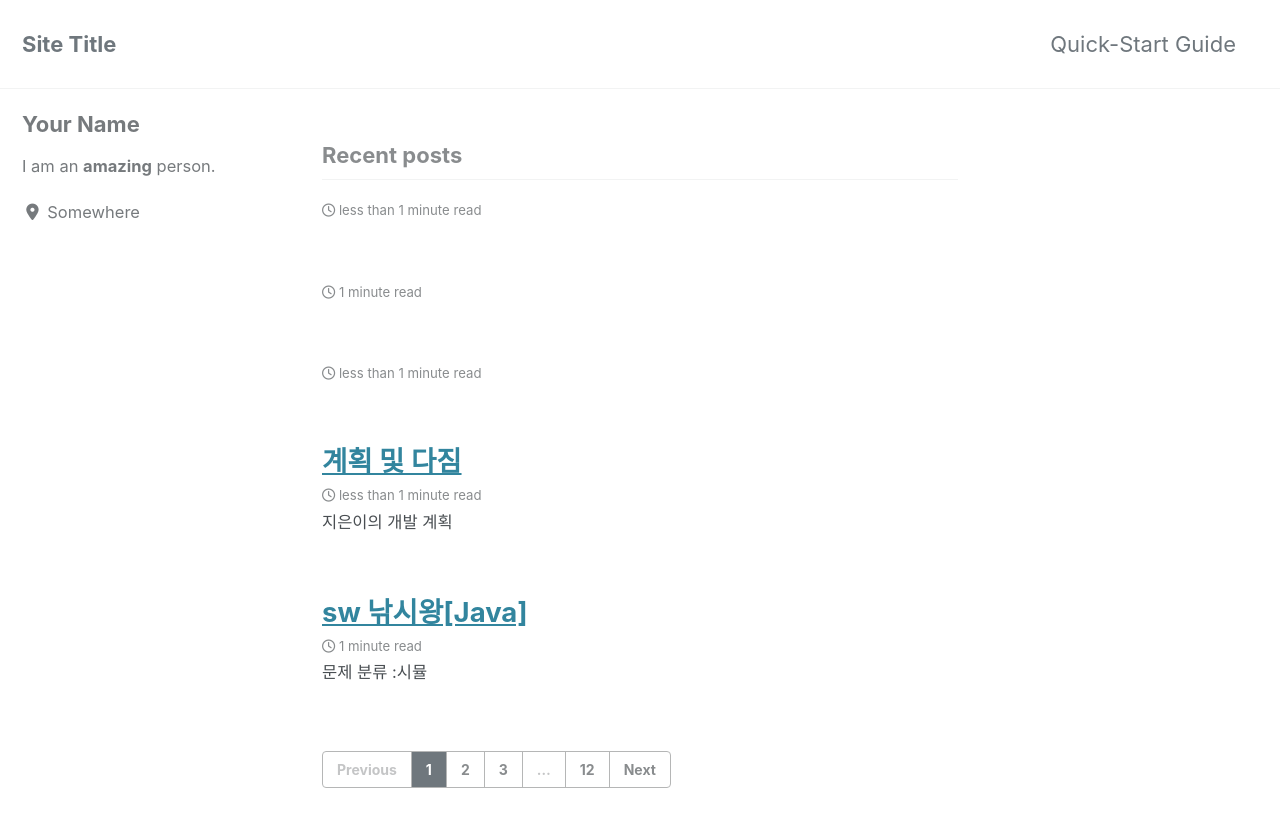
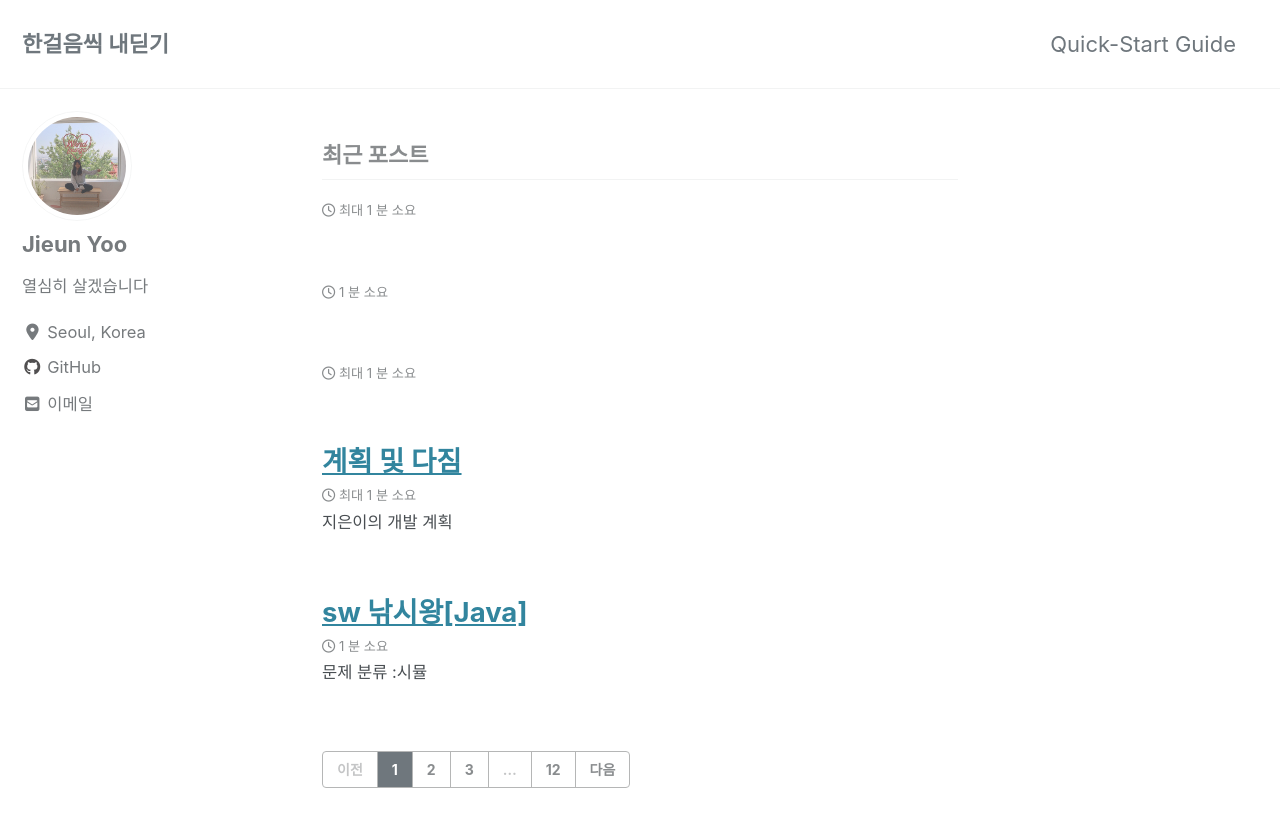
Before and after one commit to YuJieun/YuJieun.github.io, a Jekyll site: the page built from index.html, in a window 1280 px wide and 900 px high. Shown: the top 827 px of the window. Built offline with Jekyll 4.4.1, drawn with Linux system fonts in a browser that asks for light colours; cached includes are drawn as plain includes; nearby versions of some CDN libraries; the list of posts is cut into pages by our own code; some of the changed text lies outside the part shown.

Commit message:
Edit Profile

```diff
--- a/_config.yml
+++ b/_config.yml
@@ -15,15 +15,15 @@
 minimal_mistakes_skin    : "default" # "air", "aqua", "contrast", "dark", "dirt", "neon", "mint", "plum", "sunrise"
 
 # Site Settings
-locale                   : "en-US"
-title                    : "Site Title"
+locale                   : "ko"
+title                    : "한걸음씩 내딛기"
 title_separator          : "-"
 subtitle                 : # site tagline that appears below site title in masthead
-name                     : "Your Name"
-description              : "An amazing website."
-url                      : # the base hostname & protocol for your site e.g. "https://mmistakes.github.io"
+name                     : "Jieun Yoo"
+description              : "열심히 살겠습니다"
+url                      : "https://yujieun.github.io/" # the base hostname & protocol for your site e.g. "https://mmistakes.github.io"
 baseurl                  : # the subpath of your site, e.g. "/blog"
-repository               : # GitHub username/repo-name e.g. "mmistakes/minimal-mistakes"
+repository               : "YuJieun/YuJieun.github.io" # GitHub username/repo-name e.g. "mmistakes/minimal-mistakes"
 teaser                   : # path of fallback teaser image, e.g. "/assets/images/500x300.png"
 logo                     : # path of logo image to display in the masthead, e.g. "/assets/images/88x88.png"
 masthead_title           : # overrides the website title displayed in the masthead, use " " for no title
@@ -107,11 +107,11 @@
 
 # Site Author
 author:
-  name             : "Your Name"
-  avatar           : # path of avatar image, e.g. "/assets/images/bio-photo.jpg"
-  bio              : "I am an **amazing** person."
-  location         : "Somewhere"
-  email            :
+  name             : "Jieun Yoo"
+  avatar           : "/assets/images/profile.jpg" # path of avatar image, e.g. "/assets/images/bio-photo.jpg"
+  bio              : "열심히 살겠습니다"
+  location         : "Seoul, Korea"
+  email            : "idpresent01@gmail.com"
   links:
     - label: "Email"
       icon: "fas fa-fw fa-envelope-square"
@@ -127,7 +127,7 @@
       # url: "https://facebook.com/"
     - label: "GitHub"
       icon: "fab fa-fw fa-github"
-      # url: "https://github.com/"
+      url: "https://github.com/YuJieun"
     - label: "Instagram"
       icon: "fab fa-fw fa-instagram"
       # url: "https://instagram.com/"
@@ -289,6 +289,6 @@
       layout: single
       author_profile: true
       read_time: true
-      comments: # true
+      comments: true # true
       share: true
       related: true
```
Also changed, not shown: assets/images/profile.jpg (added).
